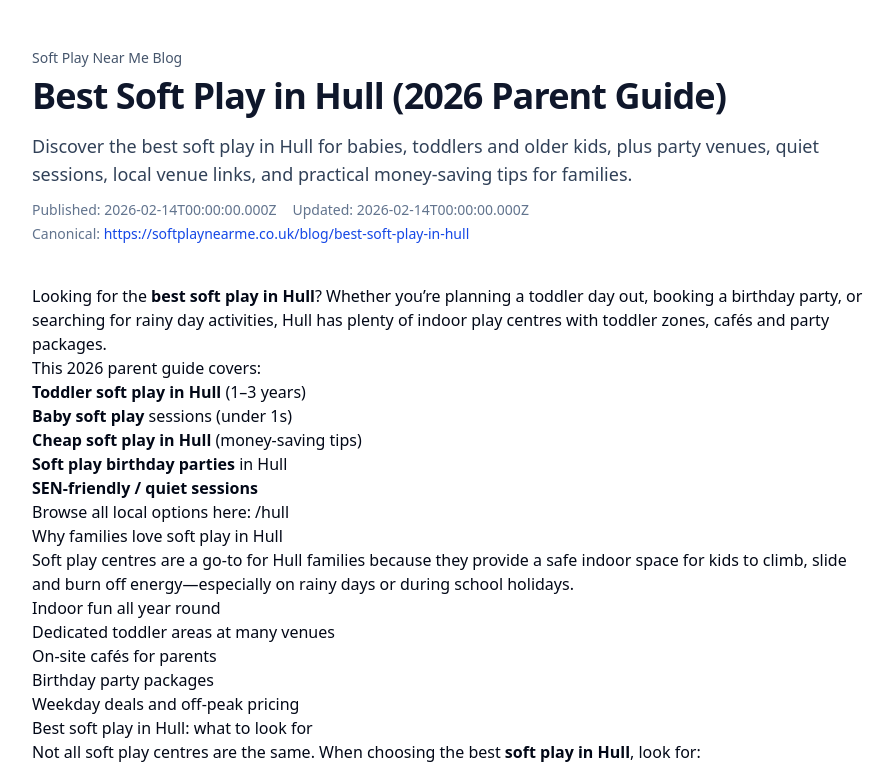
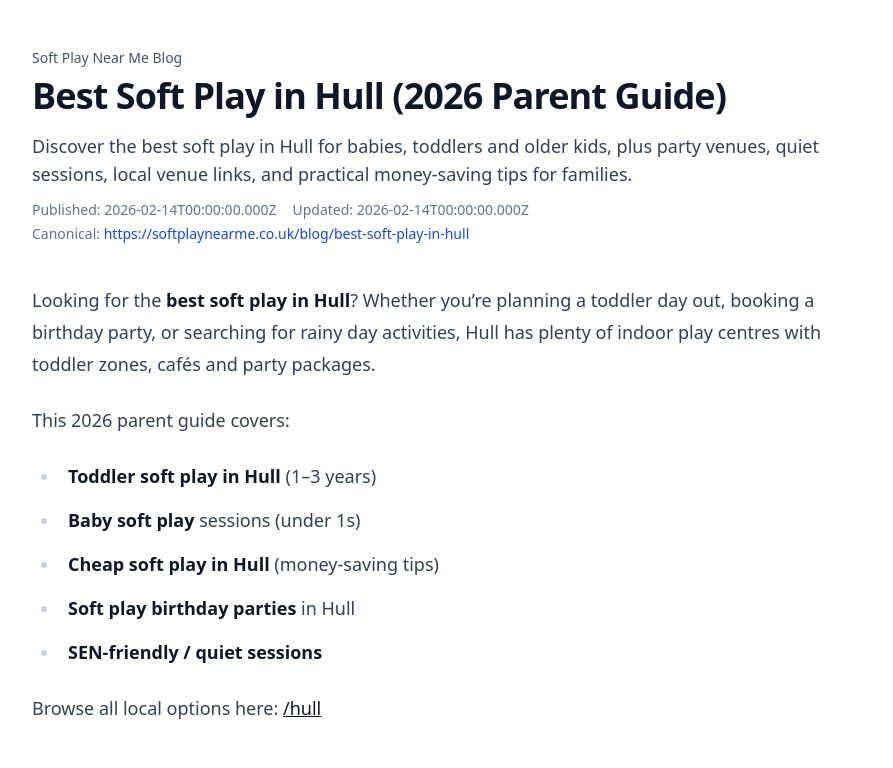
Before and after one commit to davidphilipstark1993/softplaynearme, a Next.js app: page /blog/best-soft-play-in-hull in a window 1280 px wide. Shown: the top 768 px of the page, without its empty margins (192-1085 px from the left). Built offline with nearby package versions, Linux system fonts and the light colour scheme.

Commit message:
fix(blog): restore readable spacing for hull post content

```diff
--- a/app/blog/[slug]/page.tsx
+++ b/app/blog/[slug]/page.tsx
@@ -97,8 +97,8 @@ export default async function BlogPostPage({ params }: PageProps) {
           </span>
         </div>
 
-        <div
-          className="prose prose-slate mt-10 max-w-none"
+        <article
+          className="prose prose-lg prose-slate mt-10 max-w-none"
           dangerouslySetInnerHTML={{ __html: post.contentHtml }}
         />
 
--- a/app/globals.css
+++ b/app/globals.css
@@ -1,4 +1,5 @@
 @import "tailwindcss";
+@plugin "@tailwindcss/typography";
 
 @layer base {
   :root {
--- a/package.json
+++ b/package.json
@@ -44,6 +44,7 @@
   "devDependencies": {
     "@eslint/eslintrc": "^3",
     "@tailwindcss/postcss": "^4",
+    "@tailwindcss/typography": "^0.5.19",
     "@types/node": "^20",
     "@types/pg": "^8.11.6",
     "@types/react": "^19",
```
Also changed, not shown: 1 other file (tests, documents, lock files or other folders).
